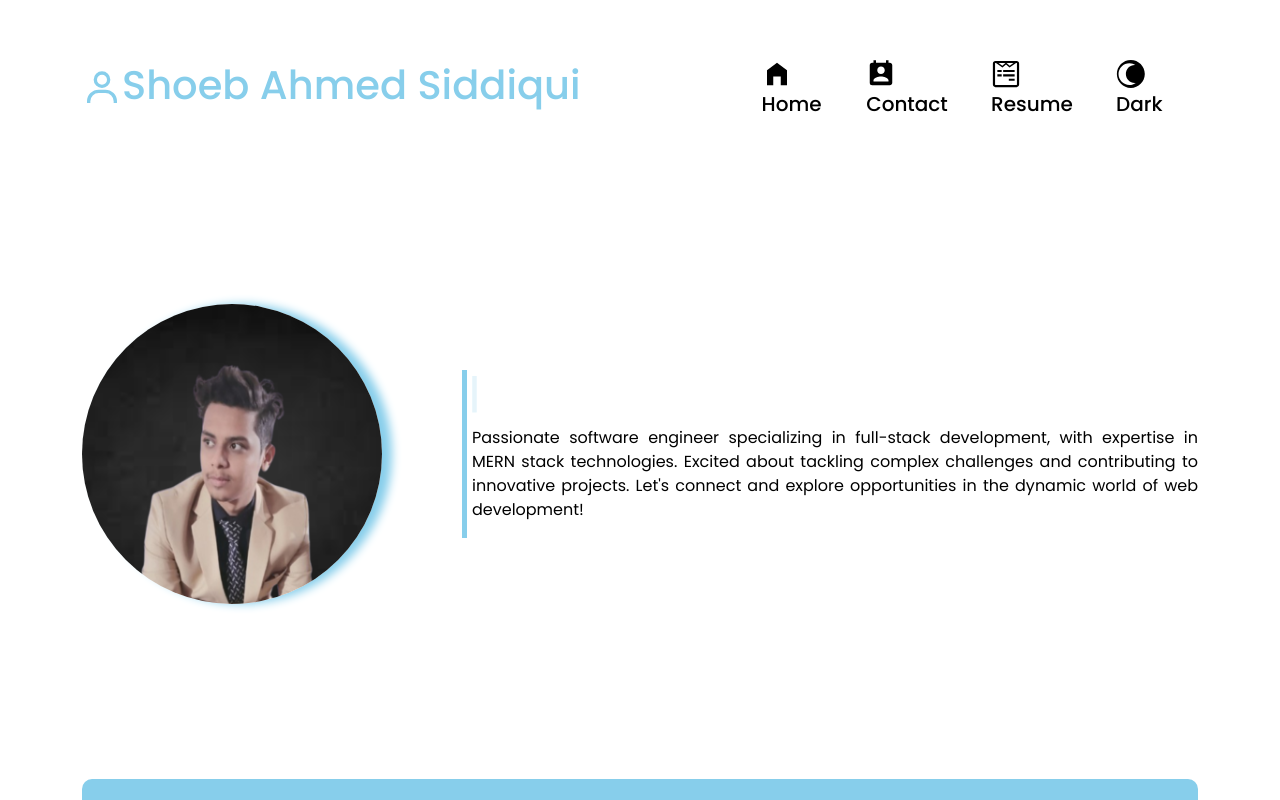
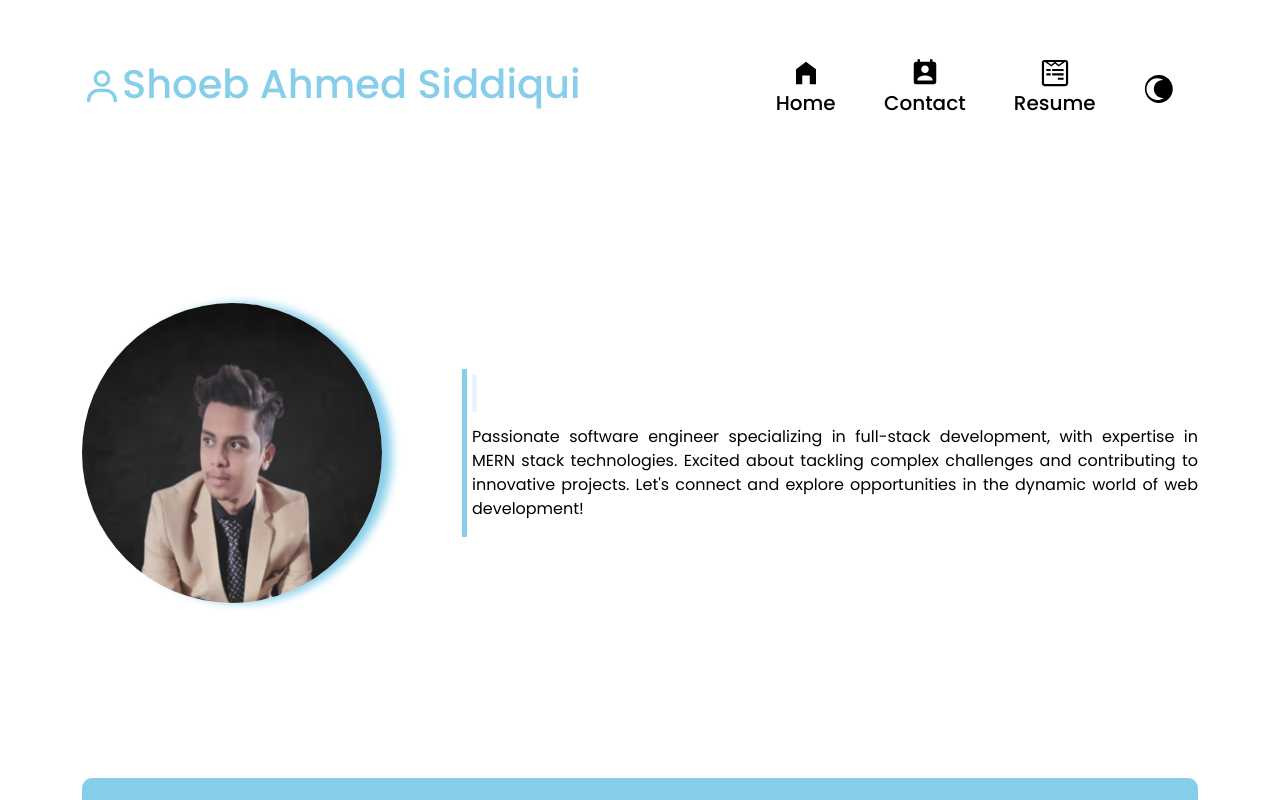
Before and after one commit to shoebdevcoder/Portfolio-React, a React (Vite) app: page / in a window 1280 px wide. Shown: the top 800 px of the page. Built offline with nearby package versions, Linux system fonts and the light colour scheme.

Commit message:
some changes in styling

```diff
--- a/package.json
+++ b/package.json
@@ -15,6 +15,7 @@
     "react-bootstrap": "^2.10.5",
     "react-dom": "^18.3.1",
     "react-icons": "^5.3.0",
+    "react-modal": "^3.16.1",
     "react-router-dom": "^6.26.2",
     "scrollreveal": "^4.0.9",
     "typewriter-effect": "^2.21.0"
--- a/src/App.jsx
+++ b/src/App.jsx
@@ -1,20 +1,38 @@
-import React from 'react'
-import { Route, Routes } from 'react-router-dom'
-import Home from './pages/Home'
-import { ThemeProvider } from './assets/Theme/ThemeContext'
-import Footer from './components/Footer'
+import React, { useEffect, useState } from "react";
+import { Route, Routes } from "react-router-dom";
+import Home from "./pages/Home";
+// import { ThemeProvider } from './assets/Theme/ThemeContext'
+// import Footer from './components/Footer'
+import { ThemeProvider } from "./context/Theme";
 
 const App = () => {
+
+  const [themeMode, setThemeMode] = useState('light');
+
+  const darkTheme = () =>{
+    setThemeMode('dark');
+  }
+  const lightTheme = () =>{
+    setThemeMode('dark');
+  }
+
+  useEffect(()=>{
+    document.querySelector('html').classList.remove('dark,"light')
+    document.querySelector('html').classList.remove(themeMode)
+  },[themeMode])
+
   return (
-    <div className='App mt-5'>
-      <ThemeProvider>
-      <Routes>
-        <Route path='/' element={<Home/>}/>
-      </Routes>
-      {/* <Footer/> */}
-      </ThemeProvider>
-    </div>
-  )
-}
+    <ThemeProvider value={{themeMode, darkTheme, lightTheme}}>
+      <div className="App mt-5">
+        {/* <ThemeProvider> */}
+        <Routes>
+          <Route path="/" element={<Home />} />
+        </Routes>
+        {/* <Footer/> */}
+        {/* </ThemeProvider> */}
+      </div>
+    </ThemeProvider>
+  );
+};
 
-export default App
+export default App;
--- a/src/assets/Theme/ThemeContext.jsx
+++ /dev/null
@@ -1,19 +0,0 @@
-import React, { createContext, useState } from "react";
-
-const ThemeContext = createContext();
-
-export const ThemeProvider = ({ children }) => {
-  const [theme, setTheme] = useState("light");
-
-  const toggleTheme = () => {
-    setTheme((prev) => (prev === "light" ? "dark" : "light"));
-  };
-
-  return (
-    <ThemeContext.Provider value={{ theme, toggleTheme }}>
-      {children}
-    </ThemeContext.Provider>
-  );
-};
-
-export default ThemeContext;
--- a/src/assets/style/index.scss
+++ b/src/assets/style/index.scss
@@ -52,6 +52,12 @@ body.light-theme {
             padding: 10px;
             border-radius: 5px;
             font-size: 20px;
+            a{
+                display: flex;
+                justify-content: center;
+                align-items: center;
+                flex-direction: column;
+            }
             &:hover{
                 background-color: var(--bg-color);
                 transition: .5s;
@@ -61,6 +67,10 @@ body.light-theme {
             }
             svg{
                 font-size: 30px
+            }
+            button{
+                background: none;
+                border: none;
             }
         }
         .menu-icon{
@@ -142,7 +152,10 @@ body.light-theme {
         padding: 10px;
         margin-bottom: 50px;
         h1{
+            // color: var(--bg-color);
             border-bottom: 5px solid var(--p);
+            // -webkit-text-stroke-width: 5px;
+            // -webkit-text-stroke-color: black;
         }
         .social-icons-main{
             display: flex;
@@ -338,3 +351,49 @@ body.light-theme {
         }
     }
 }
+
+
+.overlay {
+    background-color: rgba(0, 0, 0, 0.75);
+    position: fixed;
+    top: 0;
+    left: 0;
+    right: 0;
+    bottom: 0;
+    display: flex;
+    justify-content: center;
+    align-items: center;
+  }
+
+  .modal {
+    background-color: white;
+    padding: 20px;
+    border-radius: 10px;
+    max-width: 700px;
+    width: 100%;
+  }
+
+  .modal-content {
+    display: flex;
+    flex-direction: column;
+    align-items: center;
+  }
+
+  .resume-btn {
+    // padding: 10px 20px;
+    // background-color: #4CAF50;
+    // color: white;
+    border: none;
+    border-radius: 5px;
+    cursor: pointer;
+  }
+
+  .close-btn {
+    margin-top: 20px;
+    padding: 10px 15px;
+    background-color: red;
+    color: white;
+    border: none;
+    border-radius: 5px;
+    cursor: pointer;
+  }
--- a/src/components/NavBar.jsx
+++ b/src/components/NavBar.jsx
@@ -1,23 +1,45 @@
-import React, { useContext, useEffect, useState } from "react";
+import React, { useContext, useState } from "react";
 import { FaWpforms } from "react-icons/fa";
 import { GiMoon } from "react-icons/gi";
 import { MdHomeFilled, MdPermContactCalendar } from "react-icons/md";
 import { Link } from "react-router-dom";
-import ThemeContext from "../assets/Theme/ThemeContext";
+// import ThemeContext from "../assets/Theme/ThemeContext";
 // import logo from "../assets/images/s.svg";
 import { BiMenu, BiUser } from "react-icons/bi";
+import useTheme from "../context/Theme";
+import Resume from "./Resume";
+// import { ThemeProvider } from "../context/Theme";
+import Footer from "../components/Footer.jsx";
 
 const NavBar = () => {
-  const { theme, toggleTheme } = useContext(ThemeContext);
+  // const { theme, toggleTheme } = useContext();
+  // const { theme, toggleTheme } = useContext(ThemeContext);
   // const [theme, setTheme] = useState('light');
 
   // const changeTheme = () => {
   //     setTheme((prevTheme) => (prevTheme === 'light' ? 'dark' : "light"));
   // }
 
-  useEffect(() => {
-    document.body.classList = `${theme} - theme`;
-  }, [theme]);
+  // useEffect(() => {
+  //   document.body.classList = `${theme} - theme`;
+  // }, [theme]);
+
+  const {themeMode, lightTheme, darkTheme} = useTheme();
+
+  const onChangeBtn = (e) =>{
+    const darkModeStatus = e.currentTarget.checked
+    if(darkModeStatus){
+      darkTheme()
+    }else{
+      lightTheme()
+    }
+  }
+
+
+  const [isResumeOpen, setIsResumeOpen] = useState(false);
+
+  const openResumeModal = () => setIsResumeOpen(true);
+  const closeResumeModal = () => setIsResumeOpen(false);
 
   return (
     <div className="NavBar">
@@ -29,30 +51,41 @@ const NavBar = () => {
         <div className="icons">
           <Link>
             <MdHomeFilled id="icon" />
-            Home
+            <div>Home</div>
           </Link>
         </div>
         <div className="icons">
-          <Link>
+          <Link to="/">
             <MdPermContactCalendar />
-            Contact
+            <div>Contact</div>
           </Link>
         </div>
         <div className="icons">
-          <Link>
+          <Link onClick={openResumeModal} className="resume-btn">
             <FaWpforms />
-            Resume
+            <div>Resume</div>
           </Link>
+          <Resume isOpen={isResumeOpen} onRequestClose={closeResumeModal} />
         </div>
-        <div
+        {/* <div
           className={`icons ${
             theme === "dark" ? "body.dark-theme" : "body.light-theme"
           }`}
+        > */}
+        <div
+          className="icons"
         >
-          <Link onClick={toggleTheme}>
+          {/* <Link onClick={toggleTheme}>
             <GiMoon />
             {theme === "light" ? "Dark" : "Light"}
-          </Link>
+          </Link> */}
+          {/* <Link onClick={toggleTheme}>
+            <GiMoon />
+            {theme === "light" ? "Dark" : "Light"}
+          </Link> */}
+          <button type="button" value="" onChange={onChangeBtn} checked={themeMode === 'dark'}>
+            <GiMoon />
+          </button>
         </div>
         <div className="icons menu-icon">
           <Link>
--- /dev/null
+++ b/src/components/Resume.jsx
@@ -0,0 +1,32 @@
+import React from "react";
+import Modal from "react-modal";
+
+const Resume = ({ isOpen, onRequestClose }) => {
+  return (
+    <div className="Resume">
+      <Modal
+        isOpen={isOpen}
+        onRequestClose={onRequestClose}
+        contentLabel="Resume Modal"
+        ariaHideApp={false} // to avoid warning in development
+        className="modal"
+        overlayClassName="overlay"
+      >
+        <div className="modal-content">
+          <h2>My Resume</h2>
+          <iframe
+          src="/resume.pdf"
+          width="100%"
+          height="600px"
+          title="Resume"
+        />
+          <button onClick={onRequestClose} className="close-btn">
+            Close
+          </button>
+        </div>
+      </Modal>
+    </div>
+  );
+};
+
+export default Resume;
--- /dev/null
+++ b/src/context/Theme.jsx
@@ -0,0 +1,13 @@
+import { createContext, useContext } from "react";
+
+export const ThemeContext = createContext({
+    themeMode : "light",
+    darkTheme : () => {},
+    lightTheme : () => {},
+})
+
+export const ThemeProvider = ThemeContext.Provider;
+
+export default function useTheme() {
+    return useContext(ThemeContext);
+}
```
Also changed, not shown: 2 other files (tests, documents, lock files or other folders).
